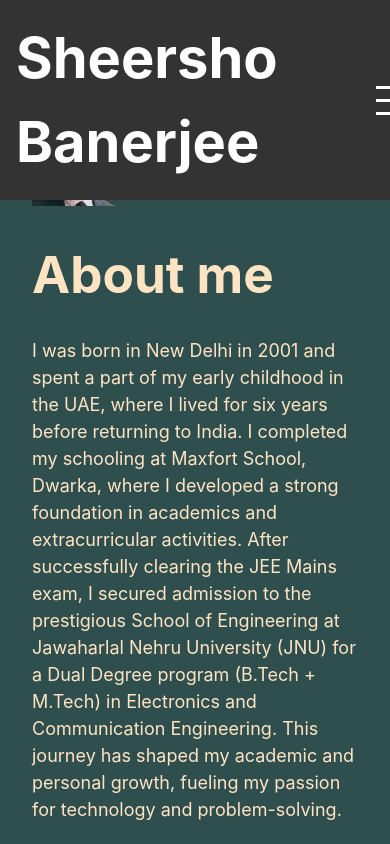
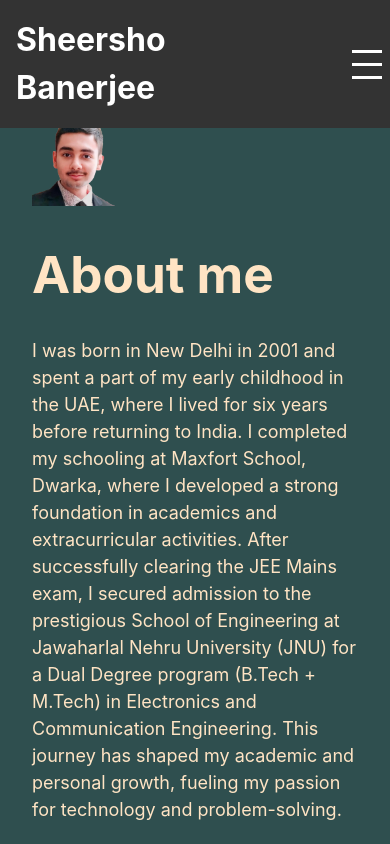
Before and after one commit to sheershob/Portfolio-Website, a React (Vite) app: page / in a window 390 px wide. Shown: the top 844 px of the page. Built offline with nearby package versions, Linux system fonts and the light colour scheme.

Commit message:
Mobile responsiveness update

```diff
--- a/src/Navbar.css
+++ b/src/Navbar.css
@@ -47,6 +47,10 @@
     color: darkslategray;
   }
   @media screen and (max-width: 1020px) {
+    .site-name{
+      font-size: 2rem;
+    }
+
     .nav-list {
         display: none; /* Hide menu by default */
         flex-direction: column;
@@ -66,6 +70,7 @@
 
     .menu-toggle {
         display: flex !important;
+        margin-right: 24px;
     }
 }
 .menu-toggle {
@@ -82,7 +87,6 @@
   transition: 0.3s;
 }
 
-/* Make the menu visible on small screens */
 /* @media screen and (max-width: 768px) {
   .menu-toggle {
       display: flex;
```
